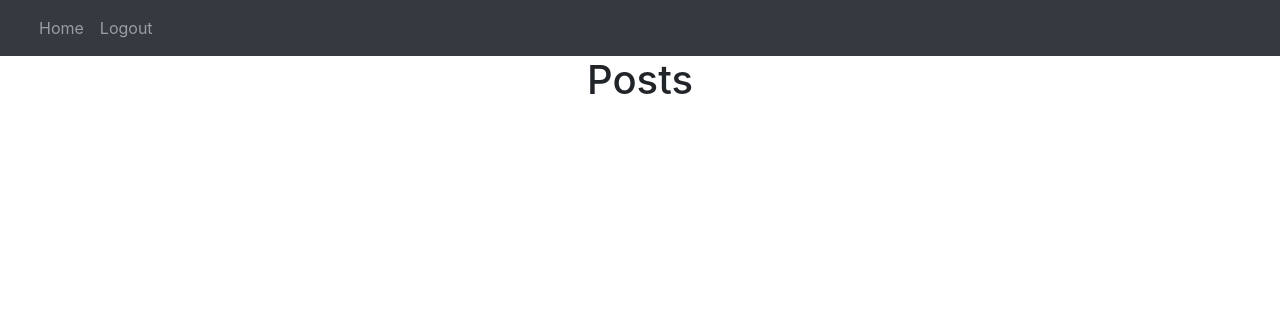
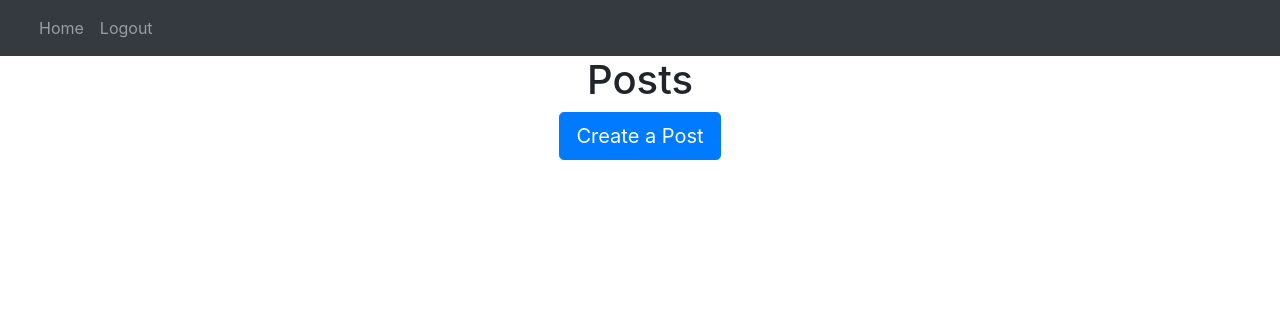
Before and after one commit to muhameddadel/flask-blog, a Flask app: page / in a window 1280 px wide. Shown: the top 316 px of the page. Run offline with Flask 3, Linux system fonts and the light colour scheme; the visitor is signed in with stand-in values (Sample User, id 1); data that the repository does not hold is empty; some libraries are stand-ins or nearby versions.

Commit message:
create post button

```diff
--- a/website/templates/create_post.html
+++ b/website/templates/create_post.html
@@ -9,4 +9,8 @@
             <button type="submit" class="btn btn-lg btn-primary">Post</button>
         </div>
     </form>
+    <br>
+    <div align="center">
+        <a href="/home"><button class="btn btn-primary btn-secondary">Back</button></a>
+    </div>
 {% endblock %}
--- a/website/templates/home.html
+++ b/website/templates/home.html
@@ -23,5 +23,8 @@
         </div>
         <br>
         {% endfor %}
+        <div align="center">
+            <a href="/create-post"><button class="btn btn-primary btn-lg">Create a Post</button></a>
+        </div>
     </div>
 {% endblock %}
```
